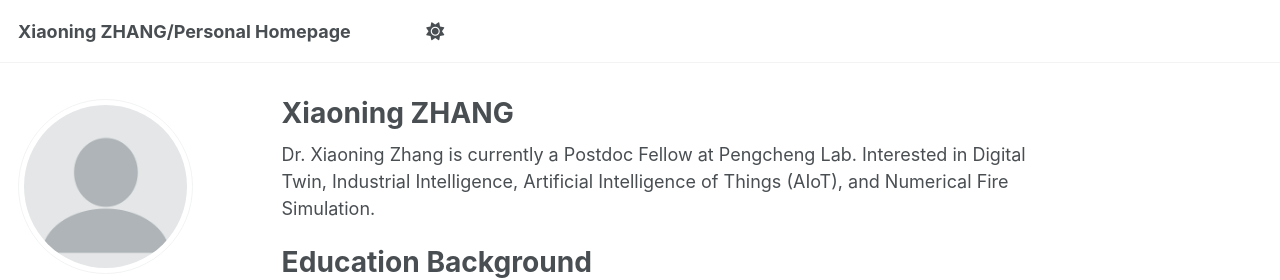
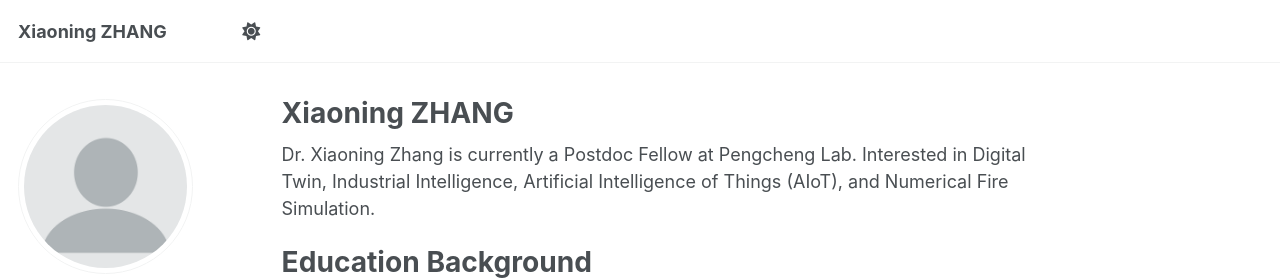
Before and after one commit to xn-zhang/xn-zhang.github.io, a Jekyll site: the page built from _pages/about.md, in a window 1280 px wide. Shown: the top 280 px of the page. Built offline with Jekyll 4.4.1, drawn with Linux system fonts in a browser that asks for light colours; some web fonts are replaced; a script that is not in the unit is left out.

Commit message:
Update _config.yml

```diff
--- a/_config.yml
+++ b/_config.yml
@@ -9,10 +9,10 @@
 # Basic Site Settings
 locale                   : "en-US"
 site_theme               : "default"
-title                    : "Xiaoning ZHANG/Personal Homepage"
+title                    : "Xiaoning ZHANG"
 title_separator          : "-"
 name                     : &name "Xiaoning Zhang"
-description              : &description ""
+description              : &description "Personal Homepage"
 url                      : https://xn-zhang.github.io/ # the base hostname & protocol for your site e.g. "https://[your GitHub username].github.io" or if you already have some other page hosted on Github then use "https://[your GitHub username].github.io/[Your Repo Name]"
 baseurl                  : "" # the subpath of your site, e.g. "/blog"
 repository               : "xn-zhang/xn-zhang.github.io"
@@ -22,7 +22,7 @@ repository               : "xn-zhang/xn-zhang.github.io"
 #               Additional customization can be done by editing /_includes/author-profile.html
 author:
   # Biographic information
-  avatar           : "profile.png"
+  avatar           : "./profile.png"
   name             : "Xiaoning ZHANG"
   pronouns         : # example: "she/her"
   bio              : "Postdoc@Pengcheng Lab"
```
